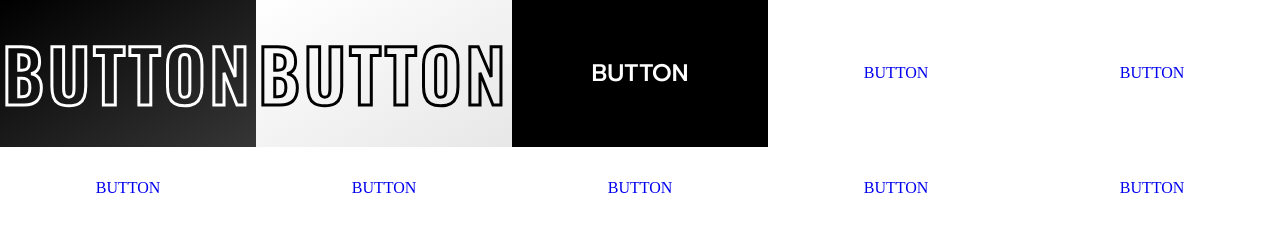
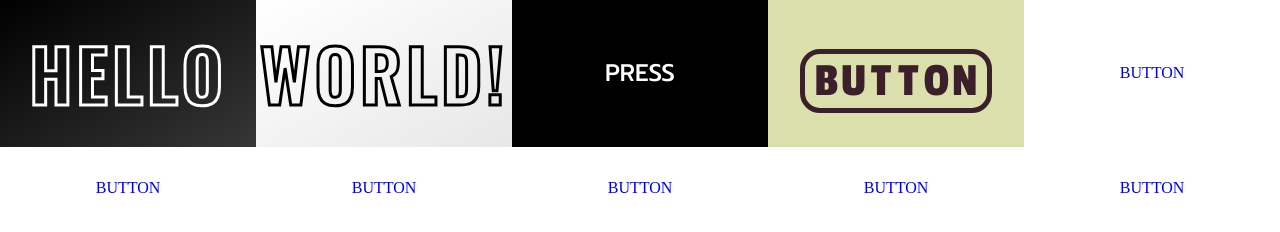
Before and after one commit to SkeetersDevJourney/testing-environment, a plain HTML site: page index.html in a window 1280 px wide. Drawn offline with nearby package versions, Linux system fonts and the light colour scheme.

Commit message:
new button

```diff
--- a/index.html
+++ b/index.html
@@ -20,19 +20,19 @@
 
       <div class="btns__r01">
         <div class="btns__r01-content">
-          <a href="#" class="btns__r01-content_btn">BUTTON</a>
+          <a href="#" class="btns__r01-content_btn">HELLO</a>
         </div>
       </div>
 
       <div class="btns__r02">
         <div class="btns__r02-content">
-          <a href="#" class="btns__r02-content_btn">BUTTON</a>
+          <a href="#" class="btns__r02-content_btn">WORLD!</a>
         </div>
       </div>
 
       <div class="btns__r03">
         <div class="btns__r03-content">
-          <a href="#" class="btns__r03-content_btn">BUTTON</a>
+          <a href="#" class="btns__r03-content_btn">PRESS</a>
           <div class="btns__r03-content_bar"></div>
           <div class="btns__r03-content_bar"></div>
           <div class="btns__r03-content_bar"></div>
@@ -42,7 +42,32 @@
 
       <div class="btns__r04">
         <div class="btns__r04-content">
-          <a href="#" class="btns__r04-content_btn">BUTTON</a>
+          <a href="#" class="btns__r04-content_btn">
+            <div class="btns__r04-content_btn-block">
+              <p>B</p>
+              <p>R</p>
+            </div>
+            <div class="btns__r04-content_btn-block">
+              <p>U</p>
+              <p>E</p>
+            </div>
+            <div class="btns__r04-content_btn-block">
+              <p>T</p>
+              <p>A</p>
+            </div>
+            <div class="btns__r04-content_btn-block">
+              <p>T</p>
+              <p>D</p>
+            </div>
+            <div class="btns__r04-content_btn-block">
+              <p>O</p>
+              <p>Y</p>
+            </div>
+            <div class="btns__r04-content_btn-block">
+              <p>N</p>
+              <p>?</p>
+            </div>
+          </a>
         </div>
       </div>
 
--- a/scss/base/_normalize.scss
+++ b/scss/base/_normalize.scss
@@ -33,6 +33,11 @@ main {
 h1 {
   font-size: 2em;
   margin: 0.67em 0;
+}
+
+p {
+  margin: 0;
+  padding: 0;
 }
 
 /* Grouping content
--- a/scss/rooms/btns/_buttons.scss
+++ b/scss/rooms/btns/_buttons.scss
@@ -190,3 +190,83 @@
     height: 100%;
   }
 }
+
+////////////////////////////////////////////////
+//////////////////// ROOM 4 ////////////////////
+////////////////////////////////////////////////
+
+// #3B1F2B #DB162F
+
+.btns__r04 {
+  width: 100%;
+  background-color: #DBDFAC;
+}
+
+.btns__r04-content {
+  width: inherit;
+  height: 3rem;
+}
+
+.btns__r04-content_btn {
+  overflow: hidden;
+
+  width: 100%;
+  height: 4rem;
+  padding: 0 .5rem;
+
+  @include flexo(
+    space-around,
+    center,
+  );
+
+  border: 5px solid #3B1F2B;
+  border-radius: 20px;
+
+  font-family: 'Passion One', cursive;
+  font-size: 3rem;
+
+  transition: border-color .8s;
+
+  &:hover {
+    border-color: #DB162F;
+
+    .btns__r04-content_btn-block {
+      transform: translateY(-25%);
+    }
+  }
+}
+
+.btns__r04-content_btn-block {
+  text-align: center;
+  pointer-events: none;
+  transform: translateY(25%);
+  transition: transform .4s cubic-bezier(.66,-0.5,.4,1.33);
+
+  p:first-child {
+    color: #3B1F2B;
+  }
+
+  p:last-child {
+    color: #DB162F;
+  }
+}
+
+.btns__r04-content_btn-block:nth-child(2) {
+  transition-delay: .1s;
+}
+
+.btns__r04-content_btn-block:nth-child(3) {
+  transition-delay: .2s;
+}
+
+.btns__r04-content_btn-block:nth-child(4) {
+  transition-delay: .3s;
+}
+
+.btns__r04-content_btn-block:nth-child(5) {
+  transition-delay: .4s;
+}
+
+.btns__r04-content_btn-block:last-child {
+  transition-delay: .5s;
+}
--- a/scss/util/_typography.scss
+++ b/scss/util/_typography.scss
@@ -5,3 +5,7 @@
 //////////////////// PROMPT ////////////////////
 
 @import url('https://fonts.googleapis.com/css2?family=Prompt:ital,wght@0,400;0,500;1,400;1,500&display=swap');
+
+//////////////////// PASSION ONE ////////////////////
+
+@import url('https://fonts.googleapis.com/css2?family=Passion+One&display=swap');
```
Also changed, not shown: css/style.css, 1 other file.
